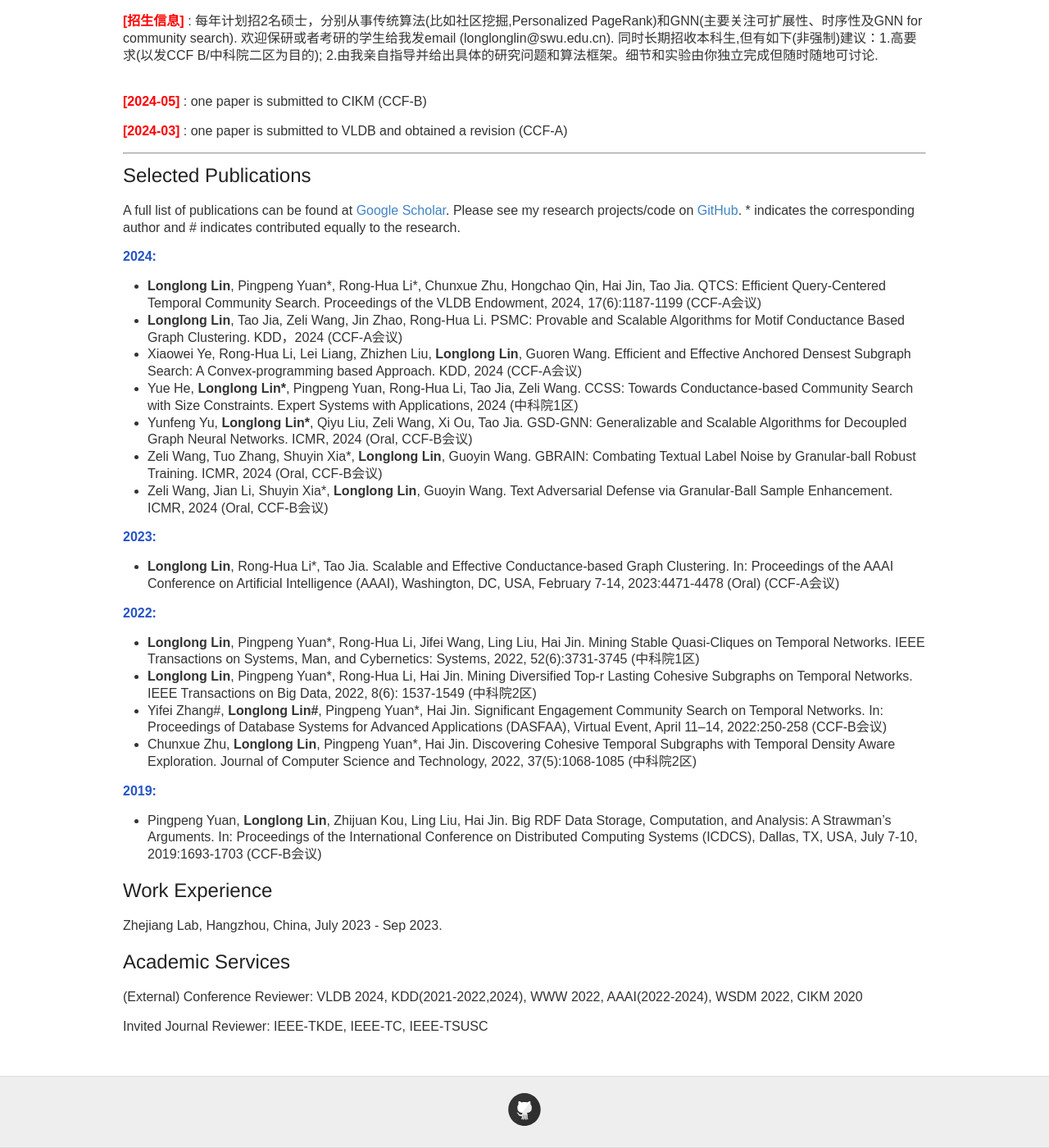
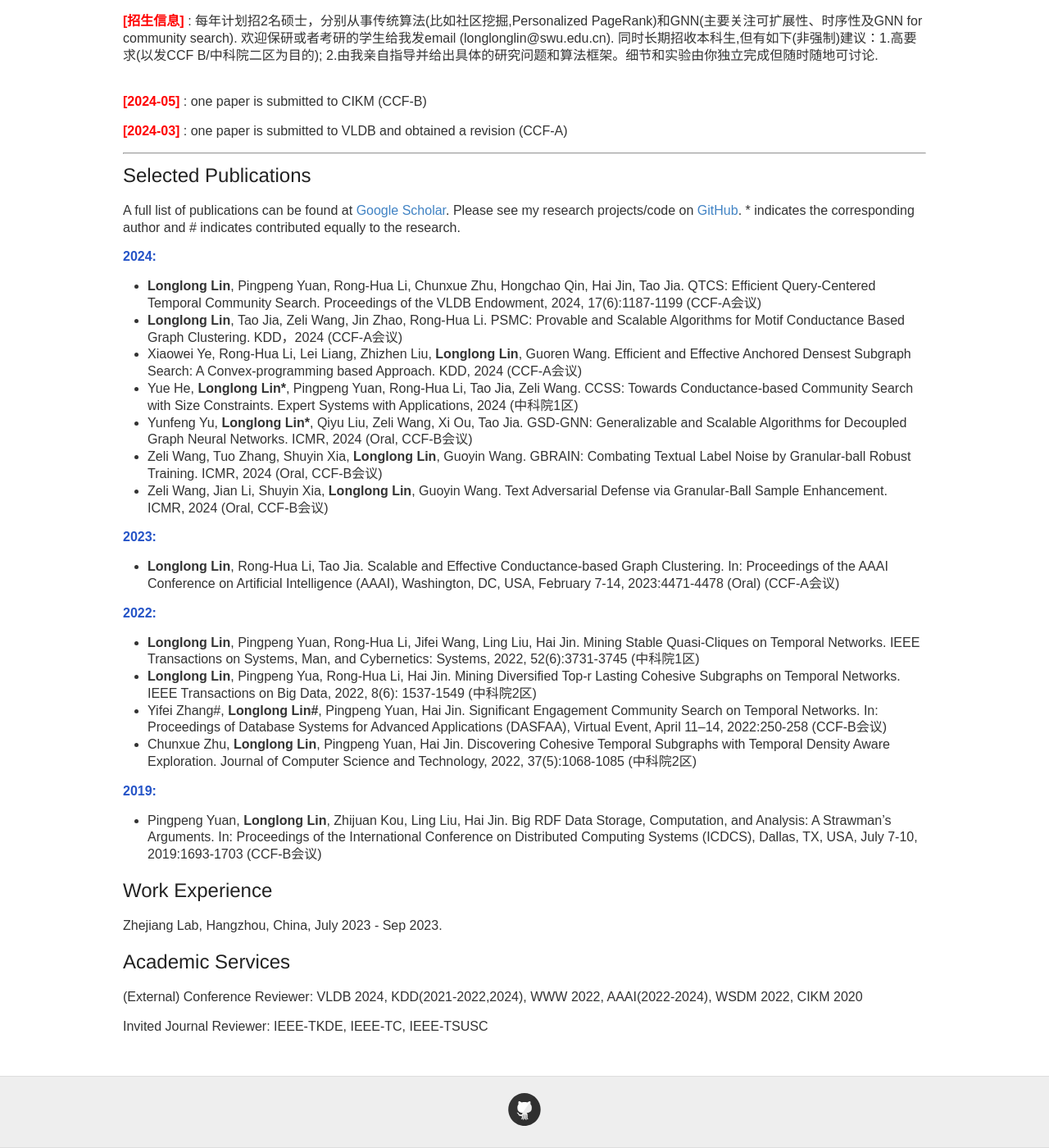
Before and after one commit to longlonglin/longlonglin.github.io, a Jekyll site: the page built from index.md, in a window 1280 px wide and 1400 px high, scrolled down 431 px. Shown: the whole window at 82% size. Built offline with Jekyll 4.4.1, drawn with Linux system fonts in a browser that asks for light colours; our own code applies the rules of GitHub Pages for plain Markdown files.

Commit message:
Update index.md

```diff
--- a/index.md
+++ b/index.md
@@ -30,7 +30,7 @@ A full list of publications can be found at [Google Scholar](https://scholar.lan
 <ul>
 
 <li>
-<b>Longlong Lin</b>, Pingpeng Yuan<sup>*</sup>, Rong-Hua Li<sup>*</sup>, Chunxue Zhu, Hongchao Qin, Hai Jin, Tao Jia. QTCS: Efficient Query-Centered Temporal Community Search. Proceedings of the VLDB Endowment, 2024, 17(6):1187-1199 (CCF-A会议)
+<b>Longlong Lin</b>, Pingpeng Yuan, Rong-Hua Li, Chunxue Zhu, Hongchao Qin, Hai Jin, Tao Jia. QTCS: Efficient Query-Centered Temporal Community Search. Proceedings of the VLDB Endowment, 2024, 17(6):1187-1199 (CCF-A会议)
 </li>
 
 <li>
@@ -51,12 +51,12 @@ Yunfeng Yu, <b>Longlong Lin<sup>*</sup></b>, Qiyu Liu, Zeli Wang, Xi Ou, Tao Jia
 
 
 <li>
-Zeli Wang, Tuo Zhang, Shuyin Xia<sup>*</sup>, <b>Longlong Lin</b>, Guoyin Wang. GBRAIN: Combating Textual Label Noise by Granular-ball Robust Training. ICMR, 2024 (Oral, CCF-B会议)
+Zeli Wang, Tuo Zhang, Shuyin Xia, <b>Longlong Lin</b>, Guoyin Wang. GBRAIN: Combating Textual Label Noise by Granular-ball Robust Training. ICMR, 2024 (Oral, CCF-B会议)
 </li>
 
 
 <li>
-Zeli Wang, Jian Li, Shuyin Xia<sup>*</sup>, <b>Longlong Lin</b>, Guoyin Wang. Text Adversarial Defense via Granular-Ball Sample Enhancement. ICMR, 2024 (Oral, CCF-B会议)
+Zeli Wang, Jian Li, Shuyin Xia, <b>Longlong Lin</b>, Guoyin Wang. Text Adversarial Defense via Granular-Ball Sample Enhancement. ICMR, 2024 (Oral, CCF-B会议)
 </li>
 
 
@@ -76,7 +76,7 @@ Zeli Wang, Jian Li, Shuyin Xia<sup>*</sup>, <b>Longlong Lin</b>, Guoyin Wang. Te
 
 
 <li>
-<b>Longlong Lin</b>, Rong-Hua Li<sup>*</sup>, Tao Jia. Scalable and Effective Conductance-based Graph Clustering. In: Proceedings of the AAAI Conference on Artificial Intelligence (AAAI), Washington, DC, USA, February 7-14, 2023:4471-4478 (Oral)  (CCF-A会议)
+<b>Longlong Lin</b>, Rong-Hua Li, Tao Jia. Scalable and Effective Conductance-based Graph Clustering. In: Proceedings of the AAAI Conference on Artificial Intelligence (AAAI), Washington, DC, USA, February 7-14, 2023:4471-4478 (Oral)  (CCF-A会议)
 </li>
 
 
@@ -90,21 +90,21 @@ Zeli Wang, Jian Li, Shuyin Xia<sup>*</sup>, <b>Longlong Lin</b>, Guoyin Wang. Te
 
 
 <li>
-<b>Longlong Lin</b>, Pingpeng Yuan<sup>*</sup>, Rong-Hua Li, Jifei Wang, Ling Liu, Hai Jin. Mining Stable Quasi-Cliques on Temporal Networks.  IEEE Transactions on Systems, Man, and Cybernetics: Systems, 2022, 52(6):3731-3745 (中科院1区)
+<b>Longlong Lin</b>, Pingpeng Yuan, Rong-Hua Li, Jifei Wang, Ling Liu, Hai Jin. Mining Stable Quasi-Cliques on Temporal Networks.  IEEE Transactions on Systems, Man, and Cybernetics: Systems, 2022, 52(6):3731-3745 (中科院1区)
 </li>
 
 
 <li>
-<b>Longlong Lin</b>, Pingpeng Yuan<sup>*</sup>, Rong-Hua Li, Hai Jin. Mining Diversified Top-r Lasting Cohesive Subgraphs on Temporal Networks. IEEE Transactions on Big Data, 2022, 8(6): 1537-1549 (中科院2区)
+<b>Longlong Lin</b>, Pingpeng Yua, Rong-Hua Li, Hai Jin. Mining Diversified Top-r Lasting Cohesive Subgraphs on Temporal Networks. IEEE Transactions on Big Data, 2022, 8(6): 1537-1549 (中科院2区)
 </li>
 
 
 <li>
-Yifei Zhang<sup>#</sup>, <b>Longlong Lin<sup>#</sup></b>, Pingpeng Yuan<sup>*</sup>, Hai Jin. Significant Engagement Community Search on Temporal Networks. In: Proceedings of Database Systems for Advanced Applications (DASFAA), Virtual Event, April 11–14, 2022:250-258  (CCF-B会议)
+Yifei Zhang<sup>#</sup>, <b>Longlong Lin<sup>#</sup></b>, Pingpeng Yuan, Hai Jin. Significant Engagement Community Search on Temporal Networks. In: Proceedings of Database Systems for Advanced Applications (DASFAA), Virtual Event, April 11–14, 2022:250-258  (CCF-B会议)
 </li>
 
 <li>
-Chunxue Zhu, <b>Longlong Lin</b>, Pingpeng Yuan<sup>*</sup>, Hai Jin.  Discovering Cohesive Temporal Subgraphs with Temporal Density Aware Exploration. Journal of Computer Science and Technology, 2022, 37(5):1068-1085 (中科院2区)
+Chunxue Zhu, <b>Longlong Lin</b>, Pingpeng Yuan, Hai Jin.  Discovering Cohesive Temporal Subgraphs with Temporal Density Aware Exploration. Journal of Computer Science and Technology, 2022, 37(5):1068-1085 (中科院2区)
 </li>
 
    </ul>
```
